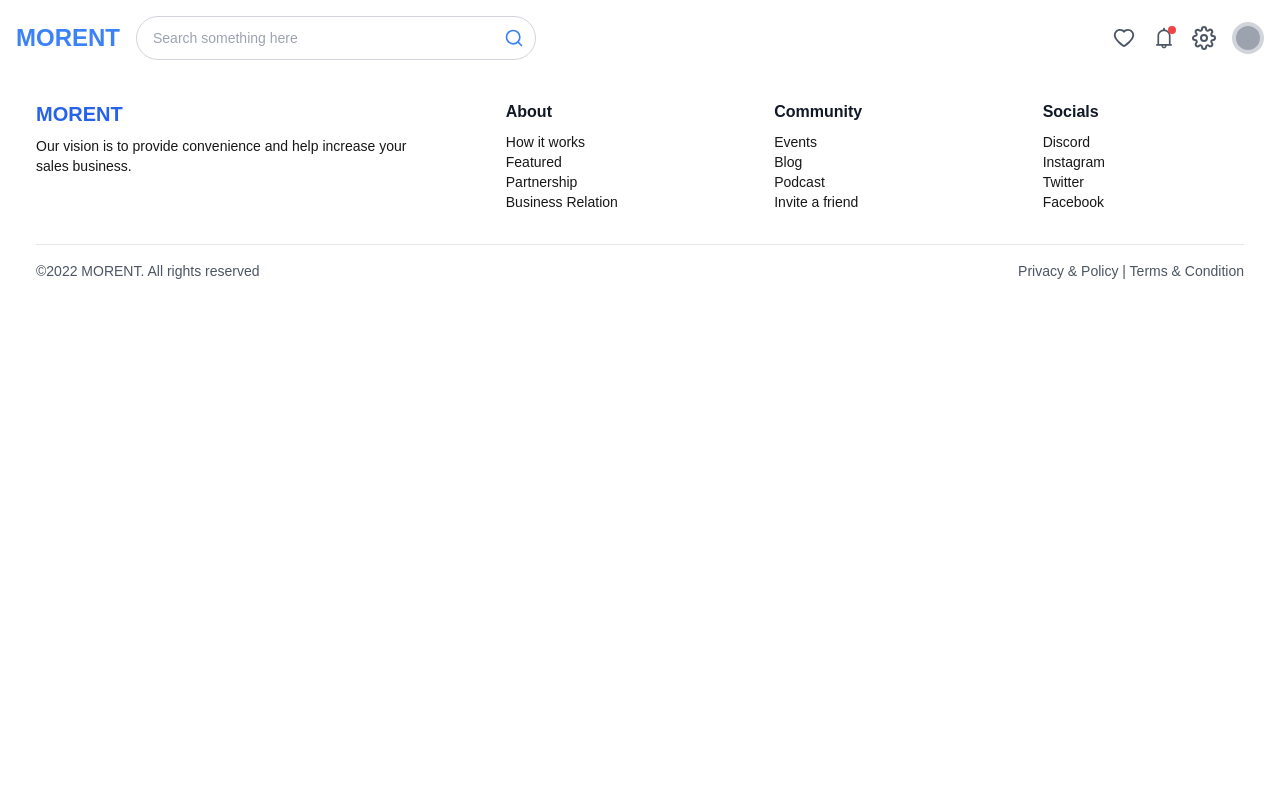
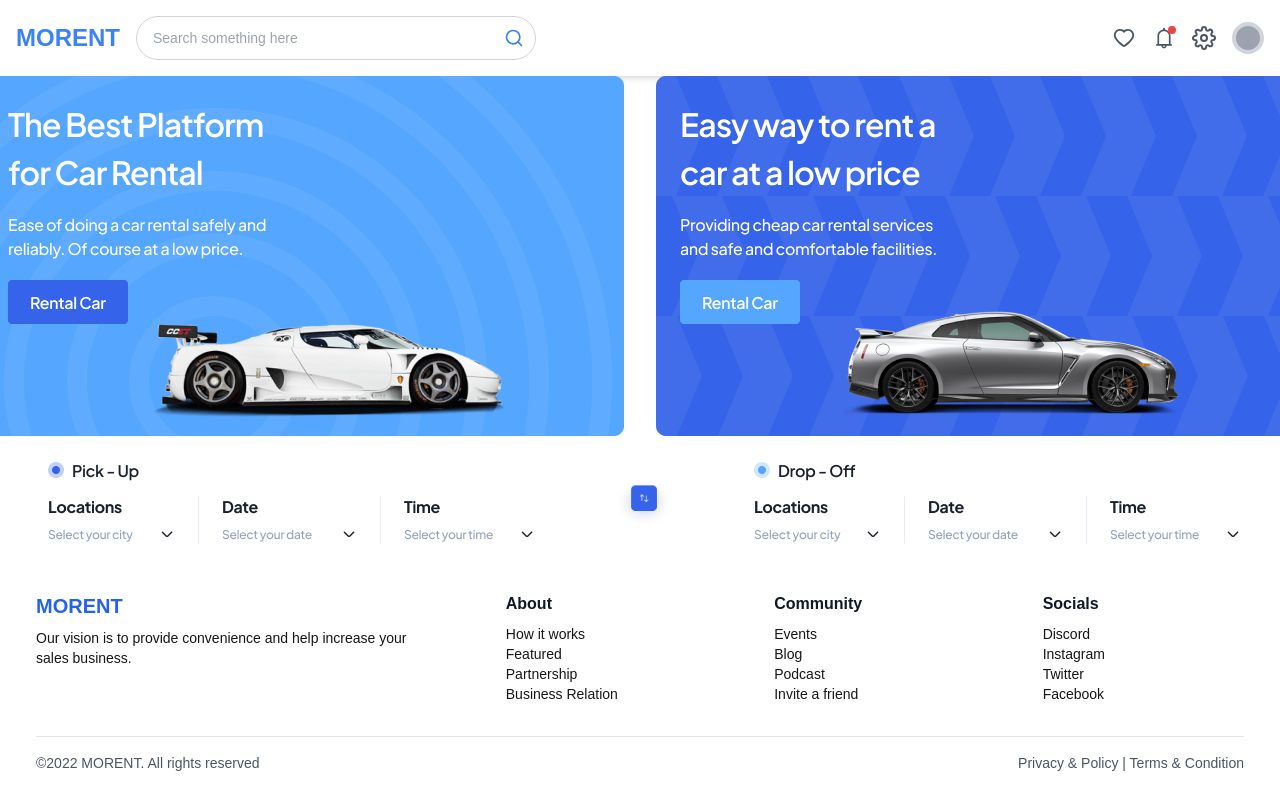
Before and after one commit to bydjusman/final-assignment-next-js, a Next.js app: page / in a window 1280 px wide. Built offline with nearby package versions, Linux system fonts and the light colour scheme.

Commit message:
your commit message

```diff
--- /dev/null
+++ b/src/app/components/content.tsx
@@ -0,0 +1,21 @@
+import React from 'react'
+import Image from 'next/image';
+
+const Content = () => {
+  return (
+    <div>
+      <section className="first w-full flex flex-wrap sm:flex-nowrap gap-4 sm:gap-8 justify-center">
+        <Image src={"/Ads 1.png"} alt="" width={640} height={360} className="max-w-full" />
+        <Image src={"/Ads 2.png"} alt="" width={640} height={360} className="max-w-full" />
+      </section>
+      <section className="w-full flex flex-wrap sm:flex-nowrap items-center justify-center sm:justify-between gap-4 sm:gap-8">
+        <Image src={"/Pick - Up.png"} alt="" width={582} height={132} className="max-w-full" />
+        <Image src={"/Switch.png"} alt="" width={60} height={60} className="max-w-full" />
+        <Image src={"/Drop - Off.png"} alt="" width={582} height={132} className="max-w-full" />
+      </section>
+
+    </div>
+  )
+}
+
+export default Content ;
--- a/src/app/page.tsx
+++ b/src/app/page.tsx
@@ -1,8 +1,9 @@
+import Content from "./components/content";
 
 export default function Home() {
   return (
   <div>
-
+  <Content/>
   </div>
   );
 }
```
